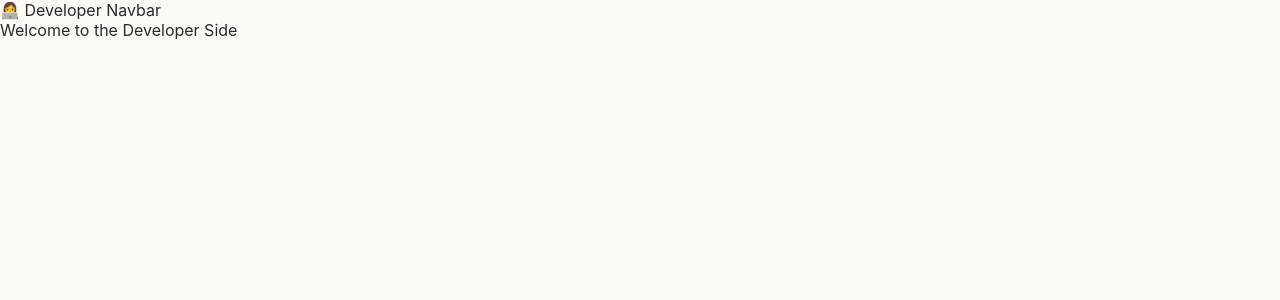
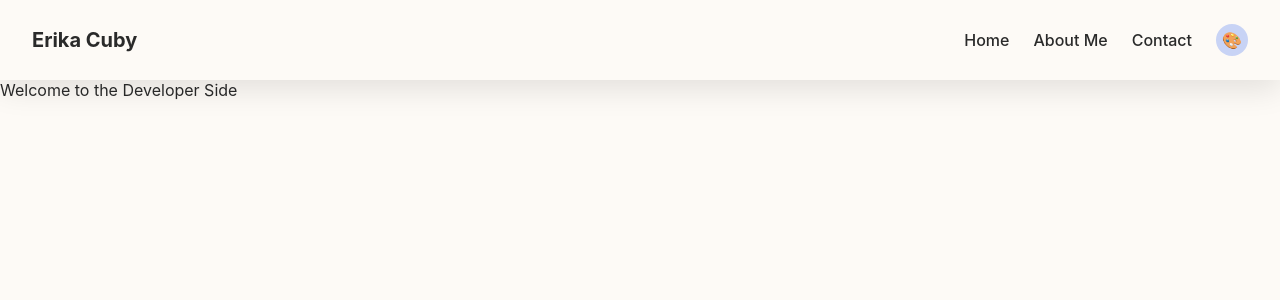
Before and after one commit to ErikaCuby/ek-web-portfolio, a React (Vite) app: page /developer in a window 1280 px wide. Shown: the top 300 px of the page. Built offline with nearby package versions, Linux system fonts and the light colour scheme; the HTML template or start-up script is replaced by a standard one.

Commit message:
Added navbar

```diff
--- /dev/null
+++ b/src/components/Navbar.css
@@ -0,0 +1,54 @@
+.navbar {
+  display: flex;
+  justify-content: space-between;
+  align-items: center;
+  padding: 1.5rem 2rem;
+  background-color: var(--bg-color);
+  box-shadow: var(--shadow);
+  position: sticky;
+  top: 0;
+  z-index: 1000;
+}
+
+.logo {
+  font-weight: bold;
+  font-size: 1.25rem;
+  text-decoration: none;
+  color: var(--text-color);
+}
+
+.navbar-right {
+  display: flex;
+  align-items: center;
+  gap: 1.5rem;
+}
+
+.nav-link {
+  text-decoration: none;
+  color: var(--text-color);
+  font-weight: 500;
+  font-size: 1rem;
+  transition: opacity 0.3s;
+}
+
+.nav-link:hover {
+  opacity: 0.7;
+}
+
+.circle-switch {
+  width: 32px;
+  height: 32px;
+  border-radius: 50%;
+  background-color: var(--accent-color-code);
+  color: white;
+  display: flex;
+  align-items: center;
+  justify-content: center;
+  text-decoration: none;
+  font-size: 1rem;
+  transition: transform 0.3s ease;
+}
+
+.circle-switch:hover {
+  transform: scale(1.1);
+}
--- /dev/null
+++ b/src/components/Navbar.jsx
@@ -0,0 +1,37 @@
+import { Link, useLocation } from "react-router-dom";
+import "./Navbar.css";
+
+const Navbar = () => {
+  const location = useLocation();
+  const isDeveloper = location.pathname.includes("developer");
+  const currentSection = isDeveloper ? "developer" : "illustration";
+  const oppositeSection = isDeveloper ? "illustration" : "developer";
+
+  return (
+    <nav className="navbar">
+      <div className="navbar-left">
+        <Link to="/" className="logo">
+          Erika Cuby
+        </Link>
+      </div>
+
+      <div className="navbar-right">
+        <Link to={`/${currentSection}`} className="nav-link">
+          Home
+        </Link>
+        <Link to="/about" className="nav-link">
+          About Me
+        </Link>
+        <Link to="/contact" className="nav-link">
+          Contact
+        </Link>
+
+        <Link to={`/${oppositeSection}`} className="circle-switch">
+          {oppositeSection === "developer" ? "💻" : "🎨"}
+        </Link>
+      </div>
+    </nav>
+  );
+};
+
+export default Navbar;
--- a/src/pages/Developer.jsx
+++ b/src/pages/Developer.jsx
@@ -1,7 +1,9 @@
+import Navbar from "../components/Navbar";
+
 const Developer = () => {
   return (
     <div className="page page-developer">
-      <nav className="navbar">👩‍💻 Developer Navbar</nav>
+      <Navbar />
       <div className="content">Welcome to the Developer Side</div>
     </div>
   );
--- a/src/pages/Illustration.jsx
+++ b/src/pages/Illustration.jsx
@@ -1,7 +1,9 @@
+import Navbar from "../components/Navbar";
+
 const Illustration = () => {
   return (
     <div className="page page-illustration">
-      <nav className="navbar">🎨 Illustration Navbar</nav>
+      <Navbar />
       <div className="content">Welcome to the Art Side</div>
     </div>
   );
```
